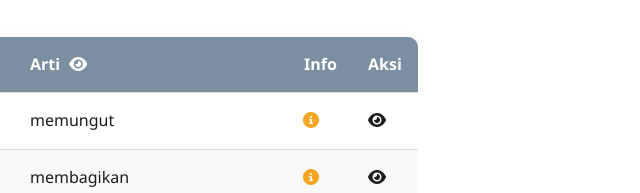
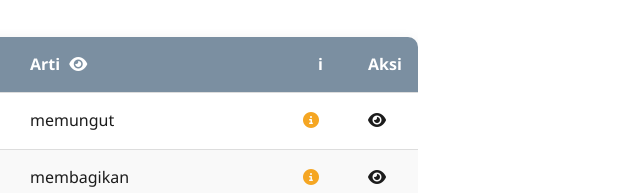
Before and after one commit to JapanSchools/Kotoba-Benkyoukai-N3-Juli, a plain HTML site: page index.html in a window 1280 px wide. Shown: the part 602-795 px from the top of the page, 638-1278 px from the left. Drawn offline with Linux system fonts and the light colour scheme.

Commit message:
Update index.html

```diff
--- a/index.html
+++ b/index.html
@@ -99,7 +99,7 @@ Jika ada yang lupa cara bacanya atau artinya, buka kembali kolom tersebut. Kalau
                                     Arti
                                     <i class="fas fa-eye column-toggle" data-column="arti" title="Sembunyikan kolom"></i>
                                 </th>
-                                <th class="col-info">Info</th>
+                                <th class="col-info">i</th>
                                 <th class="col-action">Aksi</th>
                             </tr>
                         </thead>
```
